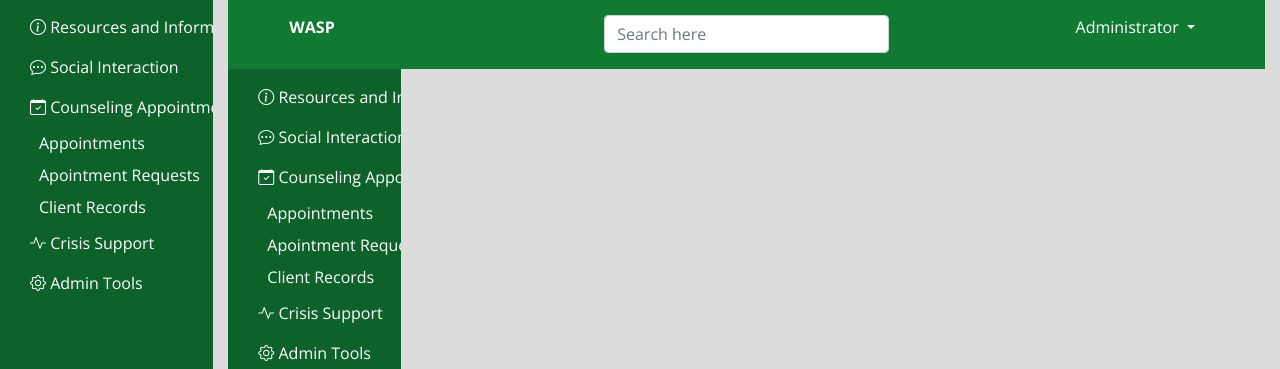
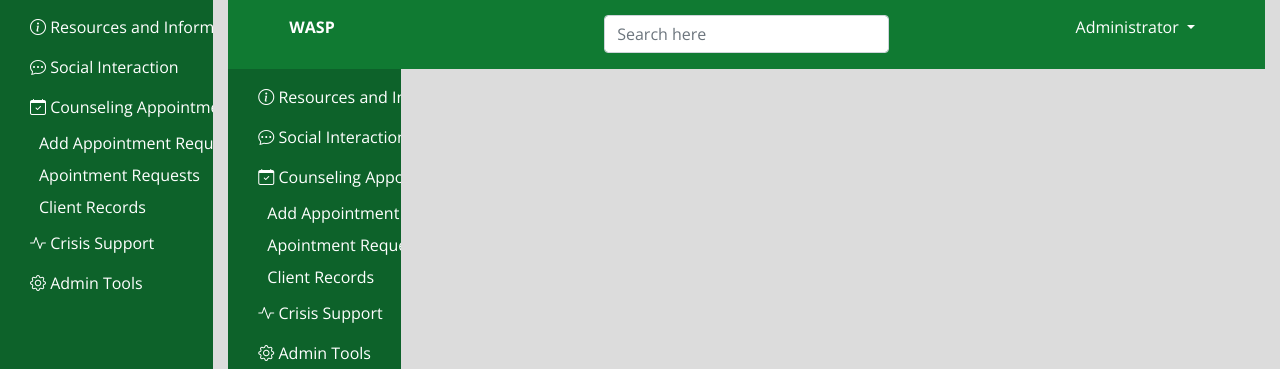
Before and after one commit to ssamu801/CAP-2233, a PHP site: page /index.php?page=navbar in a window 1280 px wide, after a click on "Counseling Appointment". Shown: the part 71-440 px from the top of the page. Run offline with PHP 8.4, Linux system fonts and the light colour scheme; a user stored in the database is signed in; some libraries are stand-ins or nearby versions.

Commit message:
slight fix

```diff
--- a/navbar.php
+++ b/navbar.php
@@ -159,7 +159,7 @@
                         <div id="collapseThree" class="collapse" aria-labelledby="headingThree" data-parent="#accordion3">
                             <div>
                                 <ul class="nav">
-                                <li class="dditem"><a class="dropdown-item dditem-link" href="index.php?page=appointments/eventmaker">Appointments</a></li>
+                                <li class="dditem1"><a class="dropdown-item dditem-link" href="index.php?page=appointments/eventmaker">Add Appointment Request</a></li>
                                 <li class="dditem"><a class="dropdown-item dditem-link" href="index.php?page=appointments/pendingrequests">Apointment Requests</a></li>
                                 <li class="dditem"><a class="dropdown-item dditem-link" href="index.php?page=appointments/client_records">Client Records</a></li>
                             </ul>
```
